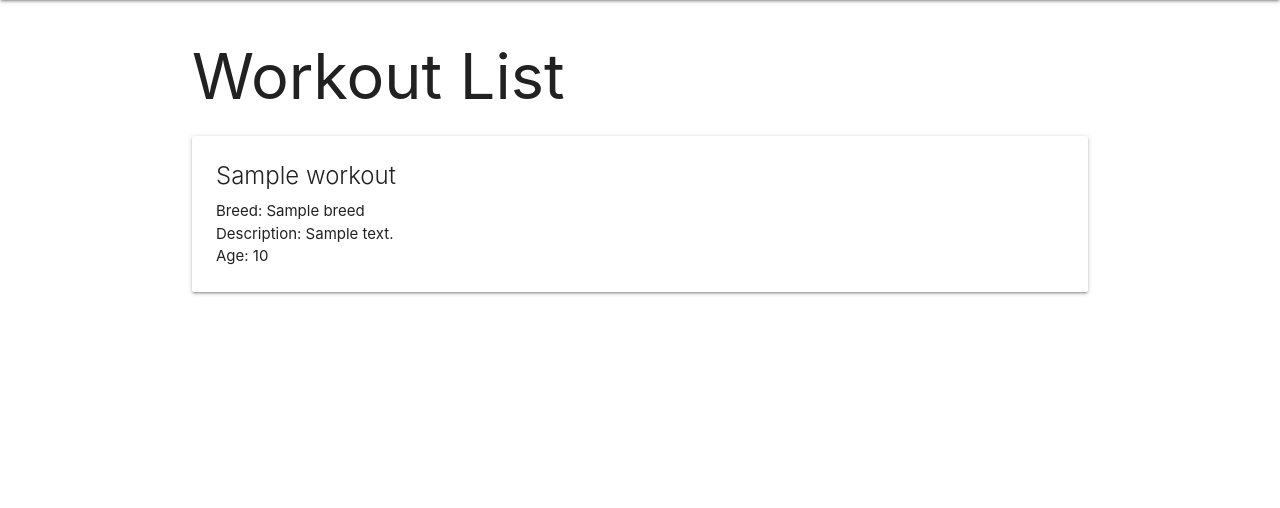
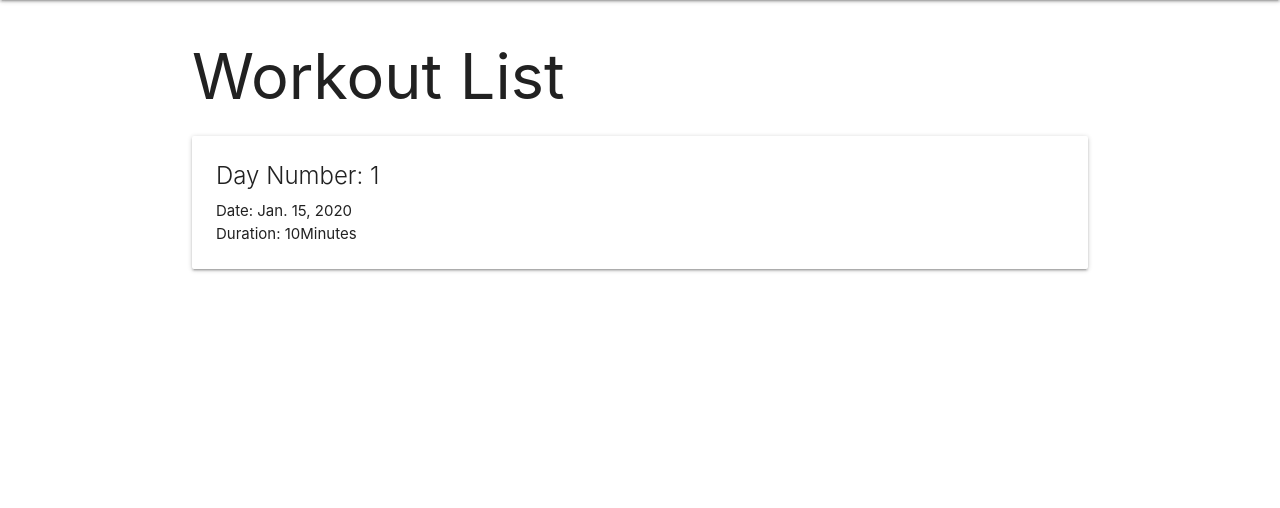
Before and after one commit to kbarne12/FitApption, a Django app: template workouttracker/main_app/templates/workouts/index.html in a window 1280 px wide. Shown: the part 64-572 px from the top of the page. Run offline with Django 3.2, Linux system fonts and the light colour scheme; tables that the repository leaves empty hold one stand-in row (values such as "Sample post"); the template is opened without the code that fills it: values that come from a table or form of the project are taken from there, most other values are stand-ins (such as "Sample title", 1, 10 or a date in 2020).

Commit message:
workout model/view

```diff
--- a/workouttracker/main_app/models.py
+++ b/workouttracker/main_app/models.py
@@ -4,3 +4,21 @@
 # Import the User
 from django.contrib.auth.models import User
 # Create your models here.
+
+TRAININGS = (
+  ('H', 'HIIT'),
+  ('C', 'cardio'),
+  ('R', 'resistance')
+)
+
+
+
+class Workout(models.Model):
+  date = models.DateField()
+  day = models.IntegerField()
+  duration = models.IntegerField()
+  training = models.CharField(
+    max_length=1,
+    choices=TRAININGS,
+    default=TRAININGS[0][0])
+  calories = models.IntegerField()
--- a/workouttracker/main_app/templates/workouts/index.html
+++ b/workouttracker/main_app/templates/workouts/index.html
@@ -6,14 +6,9 @@
 {% for workout in workouts %}
   <div class="card">
     <div class="card-content">
-      <span class="card-title">{{ workout.name }}</span>
-      <p>Breed: {{ workout.breed }}</p>
-      <p>Description: {{ workout.description }}</p>
-      {% if workout.age > 0 %}
-        <p>Age: {{ workout.age }}</p>
-      {% else %}
-        <p>Age: </p>
-      {% endif %}
+      <span class="card-title">Day Number: {{ workout.day }}</span>
+      <p>Date: {{ workout.date }}</p>
+      <p>Duration: {{ workout.duration }}Minutes</p>
     </div>
   </div>
 {% endfor %}
--- a/workouttracker/main_app/views.py
+++ b/workouttracker/main_app/views.py
@@ -8,8 +8,9 @@ from django.contrib.auth.mixins import LoginRequiredMixin
 # Define the home view
 def about(request):
   return render(request, 'about.html')
-
+@login_required
 def workouts_index(request):
+  workouts = Workout.objects.filter(user=request.user)
   return render(request, 'workouts/index.html', { 'workouts': workouts })
 
 
```
Also changed, not shown: workouttracker/main_app/migrations/0001_initial.py (added).
